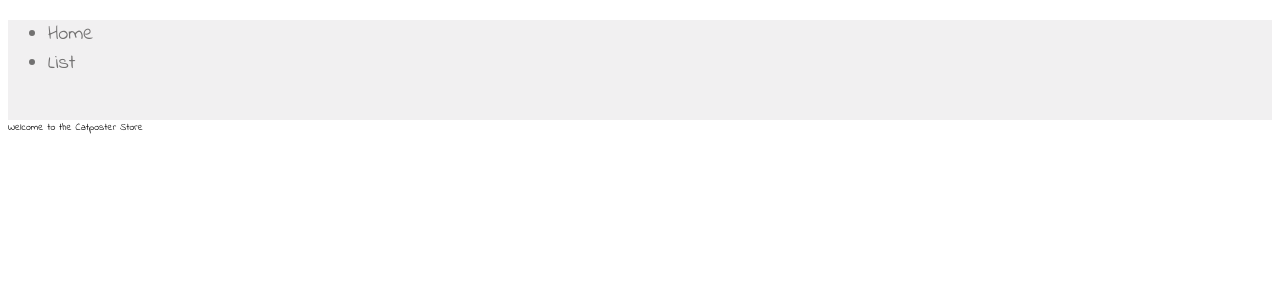
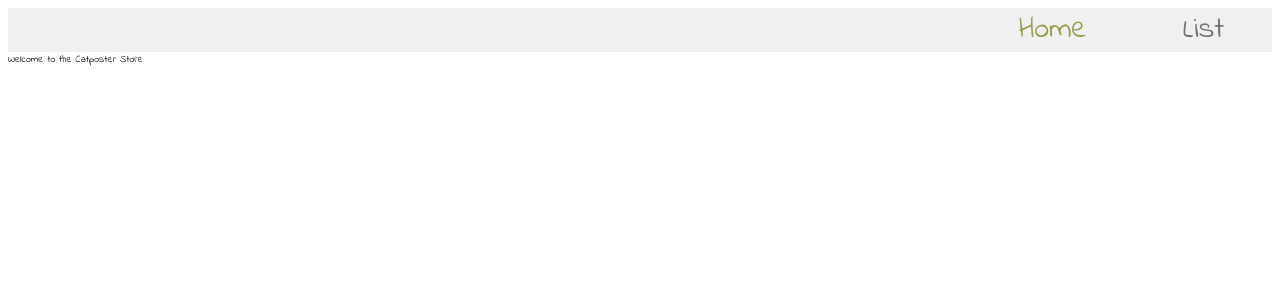
Before and after one commit to maliaaska/Static-Cat-Poster-Store, a PHP site: page / in a window 1280 px wide. Shown: the top 300 px of the page. Run offline with PHP 8.4, Linux system fonts and the light colour scheme.

Commit message:
nav-bar done

```diff
--- a/index.html
+++ b/index.html
@@ -6,17 +6,16 @@
 
 
   <meta name="viewport" content="width=device-width, initial-scale=1">
-  <link rel="icon" type="image/x-icon" href="favicon.ico">
+  <!-- <link rel="icon" type="image/x-icon" href="favicon.ico"> -->
   <link href="https://fonts.googleapis.com/css?family=Indie+Flower" rel="stylesheet">
   <link rel="stylesheet" href="style.css">
 </head>
 <body>
-<div class="col-12" id="nav-bar">
-  <ul>
-    <li><a [routerLink]="['home']">Home</a></li>
+  <ul class="col-12">
     <li><a [routerLink]="['my-list']">List</a></li>
+    <li ><a id="home"[routerLink]="['home']">Home</a></li>
   </ul>
-</div>
+
 
   Welcome to the Catposter Store
 </body>
--- a/style.css
+++ b/style.css
@@ -16,15 +16,48 @@
 .col-11 {width: 91.66%;}
 .col-12 {width: 100%;}
 
+body {
+    padding: 0em;
+}
 html {
     font-size:10px;
 
 }
 
-#nav-bar {
+ul {
+    background-color:  #F1F0F1;
+    margin: 0;
+    padding: 0;
+    overflow: hidden;
+    color: #727171;
+    font-size: 2em;
 
-    height: 5em;
-    font-size: 2em;
-    color: #727171;
-    background-color:  #F1F0F1;
 }
+
+li {
+    float: left;
+    float: right;
+    list-style: none;
+
+    font-size: 1.5em;
+    text-align: center;
+
+}
+
+li a {
+    padding: 1.4em 1.6em;
+}
+li a:hover {
+    background-color: #555;
+    color: white;
+
+}
+
+#home {
+    color: #959A47;
+}
+
+#home:hover {
+    background-color: #959A47;
+    color: white;
+}
```
